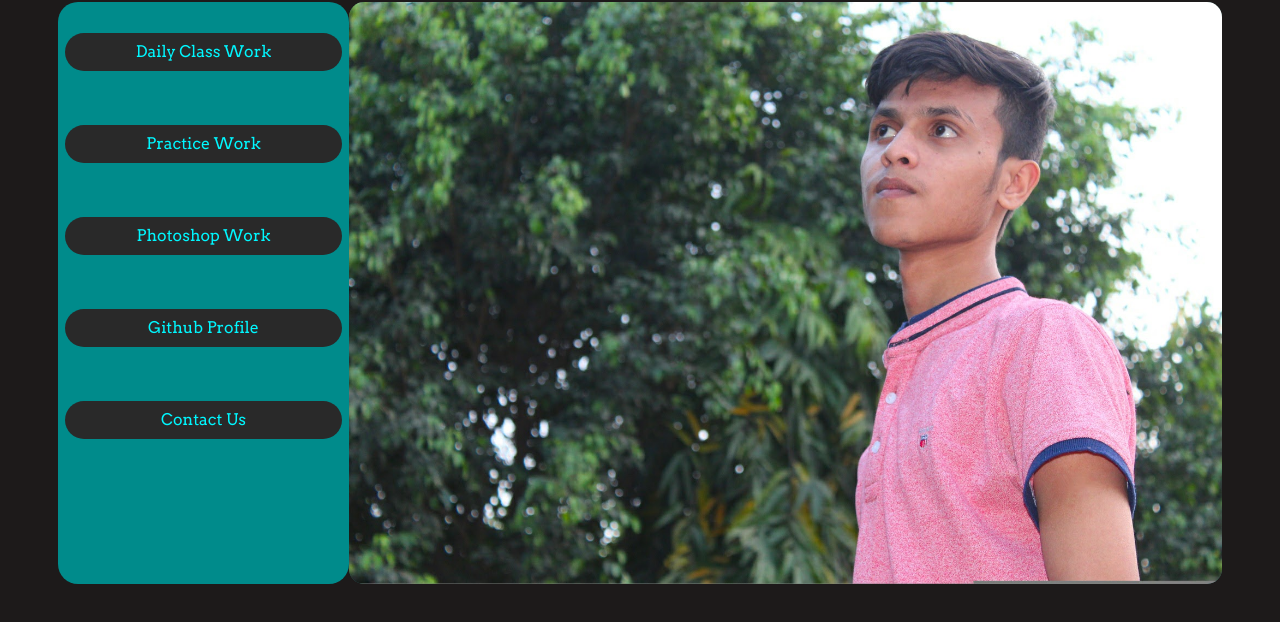
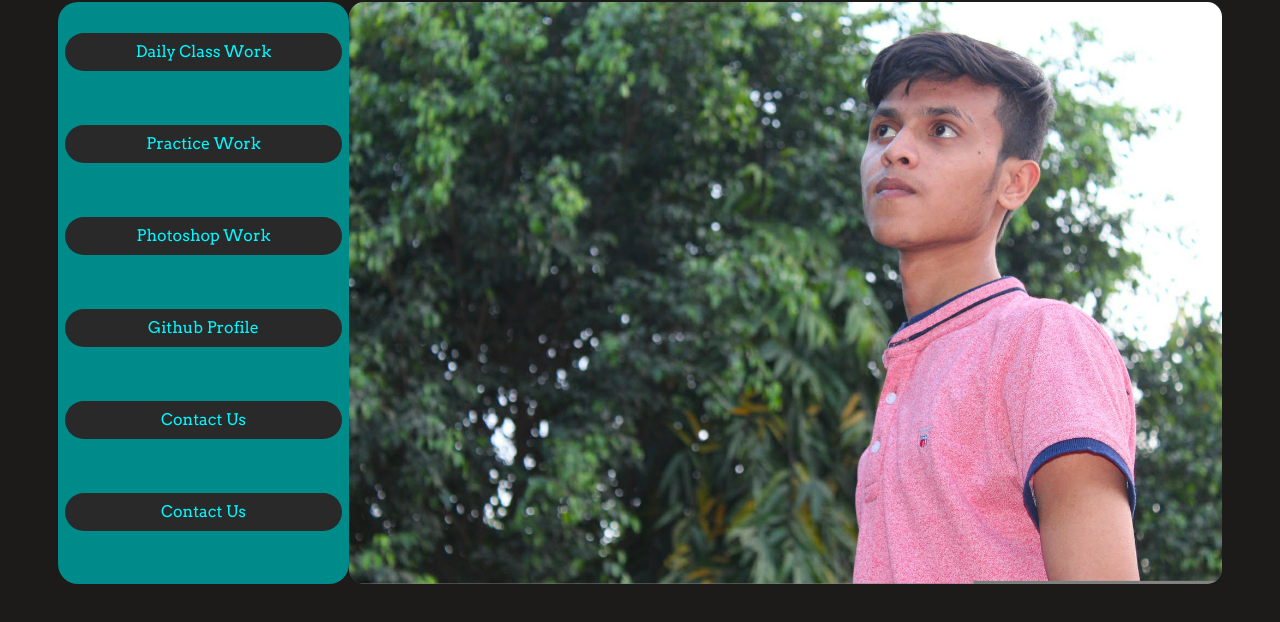
Before and after one commit to Vishalking758/index, a plain HTML site: page index.html in a window 1280 px wide. Shown: the part 54-676 px from the top of the page. Drawn offline with nearby package versions, Linux system fonts and the light colour scheme.

Commit message:
Update index.html

```diff
--- a/index.html
+++ b/index.html
@@ -31,7 +31,8 @@
 <a href="practice/index.html"><li><p>practice work</p></li></a>
 <a href="https://www.behance.net/vshlshrm" target="_blank"><li><p>photoshop work</p></li></a>
 <a href="https://github.com/Vishalking758" target="_blank"><li><p>github profile</p></li></a>
-<a href="mailto:vishalking758@gmail.com?subject=your opinion" target="_blank"><li><p>contact us</p></li></a>
+<a href="mailto:vishalking758@gmail.com?subject=your opinion" target=""><li><p>contact us</p></li></a>
+                <a href="tel:8285781780" target=""><li><p>contact us</p></li></a>
             </div>
             <!-- 75% -->
           <div class="col-md-9">
```
